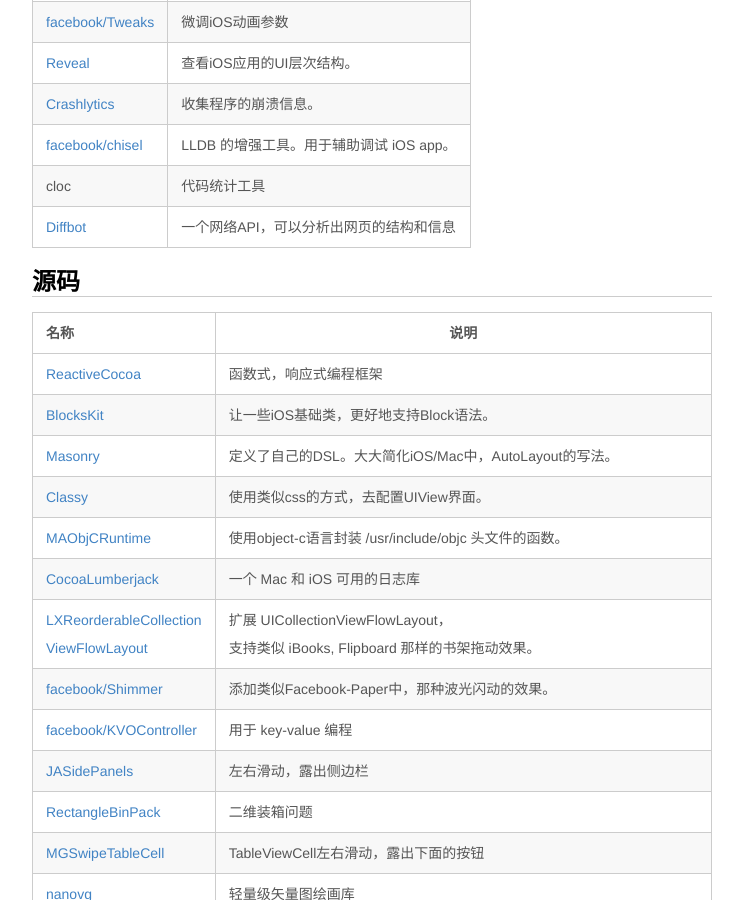
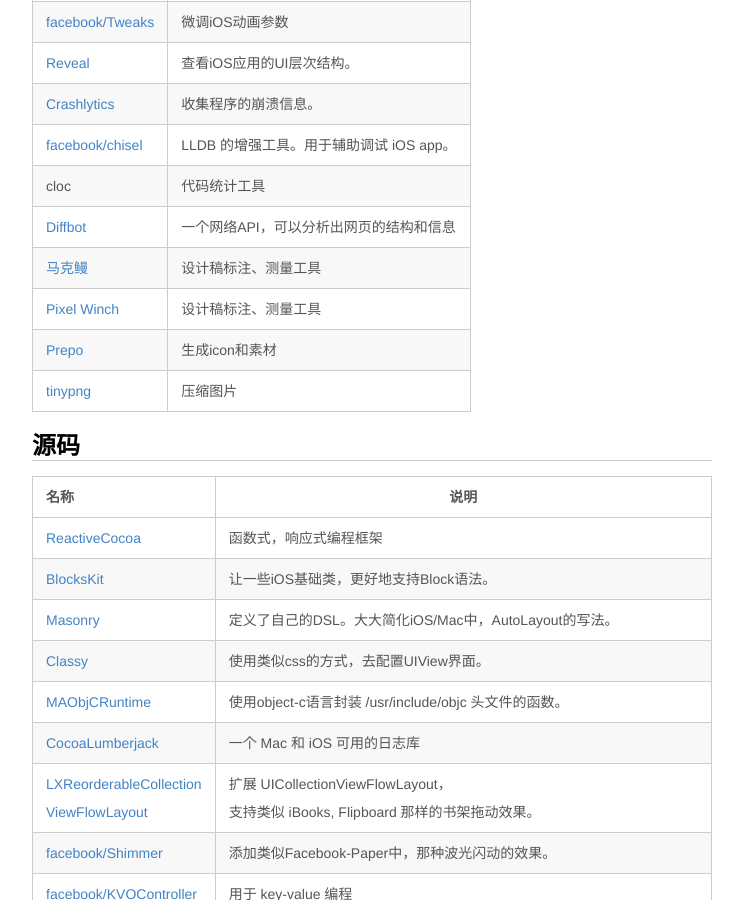
Before and after one commit to jzpangpang/hjcapple.github.com, a Jekyll site: the page built from mark.markdown, in a window 1280 px wide and 900 px high, scrolled down 1083 px. Shown: the whole window, without its empty margins (268-1011 px from the left). Built offline with Jekyll 4.4.1, drawn with Linux system fonts in a browser that asks for light colours; nearby versions of some CDN libraries; Markdown is read by kramdown in place of the engine named in the settings.

Commit message:
添加几个小工具的介绍

```diff
--- a/mark.markdown
+++ b/mark.markdown
@@ -41,6 +41,10 @@
 | [facebook/chisel] | LLDB 的增强工具。用于辅助调试 iOS app。
 | cloc | 代码统计工具
 | [Diffbot] | 一个网络API，可以分析出网页的结构和信息
+| [马克鳗](http://www.getmarkman.com) | 设计稿标注、测量工具
+| [Pixel Winch](http://www.ricciadams.com/projects/pixel-winch) | 设计稿标注、测量工具
+| [Prepo](https://itunes.apple.com/tw/app/prepo/id476533227?mt=12) | 生成icon和素材
+| [tinypng](http://www.cocoachina.com/ios/20150717/12626.html) | 压缩图片
 
 [CocoaPods]: 			https://github.com/CocoaPods/CocoaPods
 [facebook/Tweaks]: 	https://github.com/facebook/Tweaks
```
